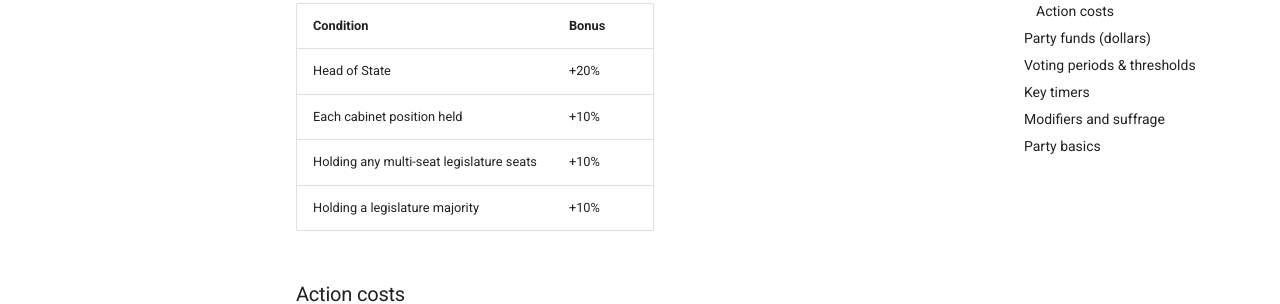
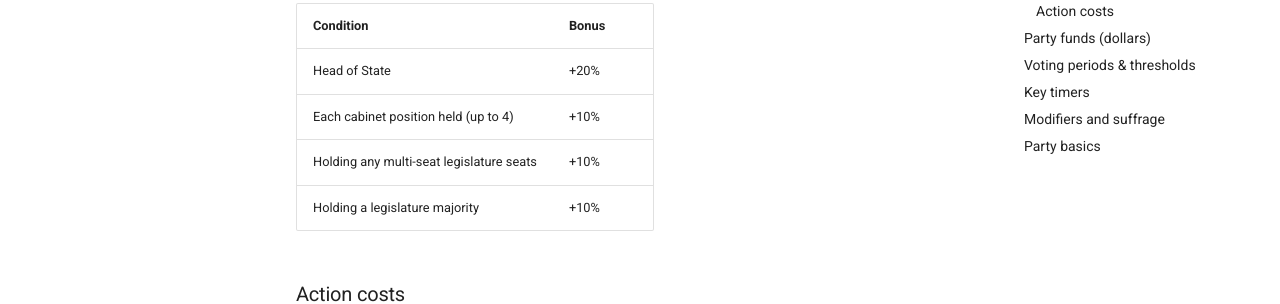
Before and after one commit to hankhank10/lawmaker-wiki, an MkDocs documentation site: the page built from docs/reference.md, in a window 1280 px wide and 900 px high, scrolled down 558 px. Shown: the part 151-455 px from the top of the window. Built offline with MkDocs 1.6.1 and Material for MkDocs 9.7.7, drawn with Linux system fonts in a browser that asks for light colours; comment, search, counter and statistics services are not loaded.

Commit message:
📝 Sync from private repo
Auto-synced from hankhank10/lawmaker/game-manual

```diff
--- a/docs/reference.md
+++ b/docs/reference.md
@@ -20,7 +20,7 @@ Generation is multiplied by the power you hold (modifiers compound):
 | Condition | Bonus |
 | --- | --- |
 | Head of State | +20% |
-| Each cabinet position held | +10% |
+| Each cabinet position held (up to 4) | +10% |
 | Holding any multi-seat legislature seats | +10% |
 | Holding a legislature majority | +10% |
 
```
